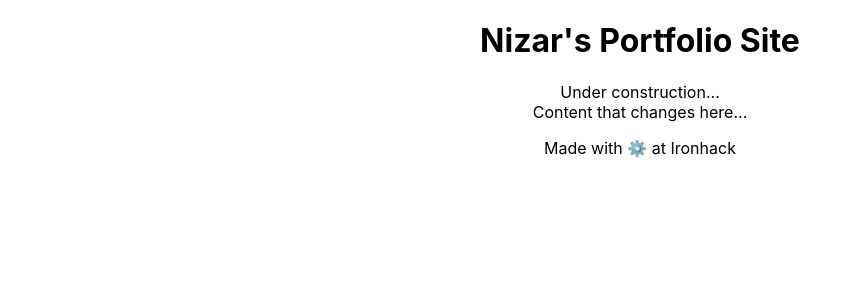
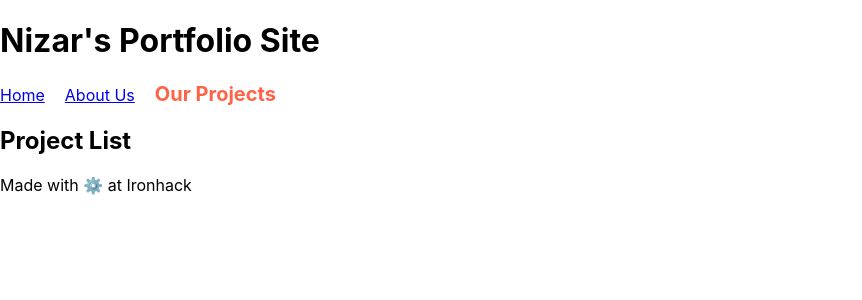
Before and after one commit to ironhack-paris-webdev-october-2018/portfolio-routing, a React (Create React App) app: page /projects in a window 1280 px wide. Shown: the top 300 px of the page, without its empty margins (0-862 px from the left). Built offline with nearby package versions, Linux system fonts and the light colour scheme.

Commit message:
Add basic React Router example

```diff
--- a/package.json
+++ b/package.json
@@ -5,6 +5,7 @@
   "dependencies": {
     "react": "^16.6.3",
     "react-dom": "^16.6.3",
+    "react-router-dom": "^4.3.1",
     "react-scripts": "2.1.1"
   },
   "scripts": {
--- a/src/App.css
+++ b/src/App.css
@@ -1,32 +1,10 @@
-.App {
-  text-align: center;
+a {
+  margin-right: 20px;
 }
 
-.App-logo {
-  animation: App-logo-spin infinite 20s linear;
-  height: 40vmin;
+a.active {
+  font-size: 20px;
+  font-weight: bold;
+  color: tomato;
+  text-decoration: none;
 }
-
-.App-header {
-  background-color: #282c34;
-  min-height: 100vh;
-  display: flex;
-  flex-direction: column;
-  align-items: center;
-  justify-content: center;
-  font-size: calc(10px + 2vmin);
-  color: white;
-}
-
-.App-link {
-  color: #61dafb;
-}
-
-@keyframes App-logo-spin {
-  from {
-    transform: rotate(0deg);
-  }
-  to {
-    transform: rotate(360deg);
-  }
-}
--- a/src/App.js
+++ b/src/App.js
@@ -1,6 +1,12 @@
 import React, { Component } from 'react';
-import logo from './logo.svg';
+import { Switch, Route, NavLink } from "react-router-dom";
+
 import './App.css';
+
+import HomePage from "./components/HomePage.js";
+import AboutUs from "./components/AboutUs.js";
+import ProjectList from "./components/ProjectList.js";
+import NotFound from "./components/NotFound.js";
 
 class App extends Component {
   render() {
@@ -10,11 +16,28 @@ class App extends Component {
           <h1>Nizar's Portfolio Site</h1>
 
           <nav>
-            Under construction...
+            <NavLink exact to="/">Home</NavLink>
+            <NavLink to="/about">About Us</NavLink>
+            <NavLink to="/projects">Our Projects</NavLink>
           </nav>
         </header>
 
-        Content that changes here...
+        {/*
+          * the router's "Switch" component defines a region in your app
+          * that changes based on the URL (only chooses one piece of content)
+          */}
+        <Switch>
+          {/*
+            * the router's "Route" component defines one potential
+            * piece of content that could show up here
+            */}
+          <Route exact path="/" component={HomePage} />
+          <Route path="/about" component={AboutUs} />
+          <Route path="/projects" component={ProjectList} />
+
+          {/* 404 route ALWAYS LAST */}
+          <Route component={NotFound} />
+        </Switch>
 
         <footer>
           <p>Made with ⚙️ at Ironhack</p>
--- /dev/null
+++ b/src/components/AboutUs.js
@@ -0,0 +1,13 @@
+import React, { Component } from "react";
+
+class AboutUs extends Component {
+  render() {
+    return (
+      <section className="AboutUs">
+        <h2>About Us</h2>
+      </section>
+    );
+  }
+}
+
+export default AboutUs;
--- /dev/null
+++ b/src/components/HomePage.js
@@ -0,0 +1,13 @@
+import React, { Component } from "react";
+
+class HomePage extends Component {
+  render() {
+    return (
+      <section className="HomePage">
+        <h2>Home Page</h2>
+      </section>
+    );
+  }
+}
+
+export default HomePage;
--- /dev/null
+++ b/src/components/NotFound.css
@@ -0,0 +1,4 @@
+.NotFound h1 {
+  font-size: 80px;
+  margin: 0;
+}
--- /dev/null
+++ b/src/components/NotFound.js
@@ -0,0 +1,18 @@
+import React, { Component } from "react";
+
+import "./NotFound.css";
+
+class NotFound extends Component {
+  render() {
+    return (
+      <section className="NotFound">
+        <h2>404 Not Found</h2>
+        <p>Sorry! The page you are looking for doesn't exist.</p>
+        <p>Here's a unicorn.</p>
+        <h1>🦄</h1>
+      </section>
+    );
+  }
+}
+
+export default NotFound;
--- /dev/null
+++ b/src/components/ProjectList.js
@@ -0,0 +1,13 @@
+import React, { Component } from "react";
+
+class ProjectList extends Component {
+  render() {
+    return (
+      <section className="ProjectList">
+        <h2>Project List</h2>
+      </section>
+    );
+  }
+}
+
+export default ProjectList;
--- a/src/index.js
+++ b/src/index.js
@@ -1,10 +1,18 @@
 import React from 'react';
 import ReactDOM from 'react-dom';
+import { BrowserRouter } from "react-router-dom";
+
 import './index.css';
 import App from './App';
 import * as serviceWorker from './serviceWorker';
 
-ReactDOM.render(<App />, document.getElementById('root'));
+// use "BrowserRouter" to enable routing in our app
+ReactDOM.render(
+  <BrowserRouter>
+    <App />
+  </BrowserRouter>,
+  document.getElementById('root')
+);
 
 // If you want your app to work offline and load faster, you can change
 // unregister() to register() below. Note this comes with some pitfalls.
```
Also changed, not shown: 1 other file (tests, documents, lock files or other folders).
